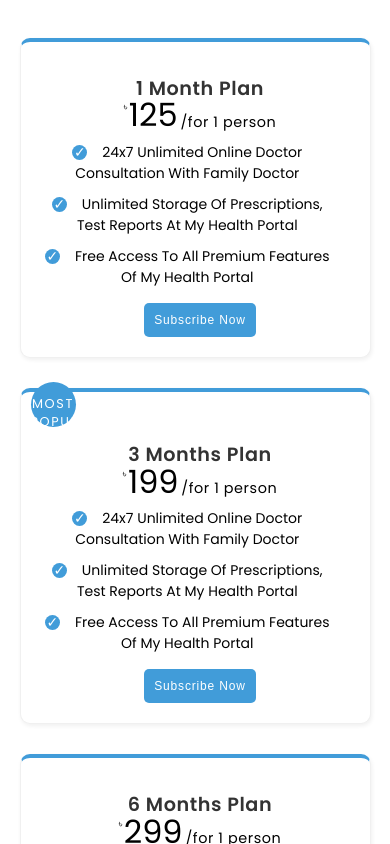
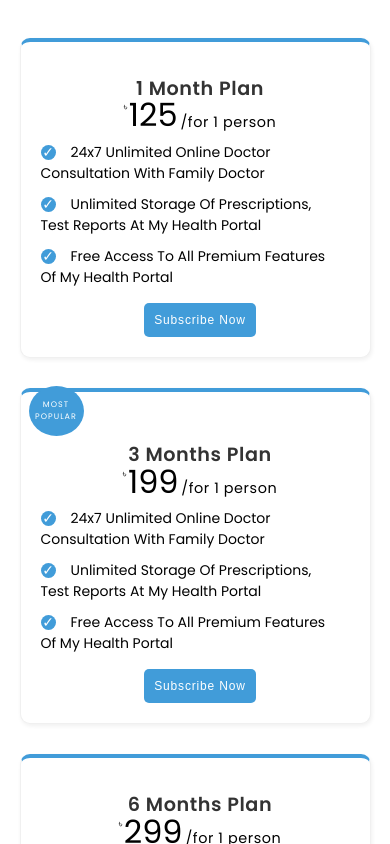
Before and after one commit to sajidurshajib/healthx-main-nextjs, a Next.js app: page /my-plan in a window 390 px wide. Shown: the part 1040-1884 px from the top of the page. Built offline with nearby package versions, Linux system fonts and the light colour scheme.

Commit message:
responsive issues : responsive problems fixed for the pages

```diff
--- a/components/Footer/Footer.js
+++ b/components/Footer/Footer.js
@@ -149,8 +149,8 @@ const Footer = () => {
                         </div>
                     </div>
                     <div className={classes.footerCopyright}>
-                        <div className={classes.Logo}>
-                            <Image src={logo} height="100px" width="180px" alt="logo" />
+                        <div className={classes.hlogo}>
+                            <Image src={logo} height="130px" width="170px" alt="logo" />
                         </div>
                         <span>Copyright &#169; 2022, Healthx. All rights reserved.</span>
                     </div>
--- a/components/Footer/Footer.module.css
+++ b/components/Footer/Footer.module.css
@@ -144,4 +144,20 @@
         padding: 10px;
         top: -240px;
     }
+
+    .footerColumn > .Heading {
+        font-size: 16px;
+    }
+    .footerColumn > .Item a {
+        font-size: 13px;
+    }
+
+    .footerCopyright {
+        margin-top: 40px;
+    }
+
+    /* .hlogo > Image {
+        height: 60px;
+        width: 80px;
+    } */
 }
--- a/components/SinglePlan/FamilyPlan/FamilyPlan.module.css
+++ b/components/SinglePlan/FamilyPlan/FamilyPlan.module.css
@@ -530,9 +530,9 @@
         font-size: 1.2em;
     }
     .tablePricing {
+        font-size: 2em;
     }
-    /*
-        ** Four Grids ** */
+    /* ** Four Grids ** */
     .gridFour {
         padding: 0;
         grid-template-columns: repeat(1, 1fr);
@@ -563,4 +563,22 @@
         font-size: 12px;
         width: auto;
     }
+    .tablePricing span:last-of-type {
+        font-size: 0.45em;
+    }
+    .tableOptions li {
+        text-align: left;
+    }
+
+    /* ..../............ */
+    .table:nth-of-type(2):before {
+        font-size: 0.5em;
+    }
+    .table:nth-of-type(2):before {
+        left: 8px;
+        width: 55px;
+        height: 50px;
+        top: -6px;
+        padding-top: 13px;
+    }
 }
--- a/components/SinglePlan/MyPlan/MyPlan.module.css
+++ b/components/SinglePlan/MyPlan/MyPlan.module.css
@@ -571,4 +571,18 @@
     .tableOptions {
         margin-top: 5px;
     }
+    .tableOptions li {
+        text-align: left;
+    }
+    /* ..../............ */
+    .table:nth-of-type(2):before {
+        font-size: 0.5em;
+    }
+    .table:nth-of-type(2):before {
+        left: 8px;
+        width: 55px;
+        height: 50px;
+        top: -6px;
+        padding-top: 13px;
+    }
 }
```
Also changed, not shown: components/Nursing/Nursing.module.css (+9 -2 lines).
